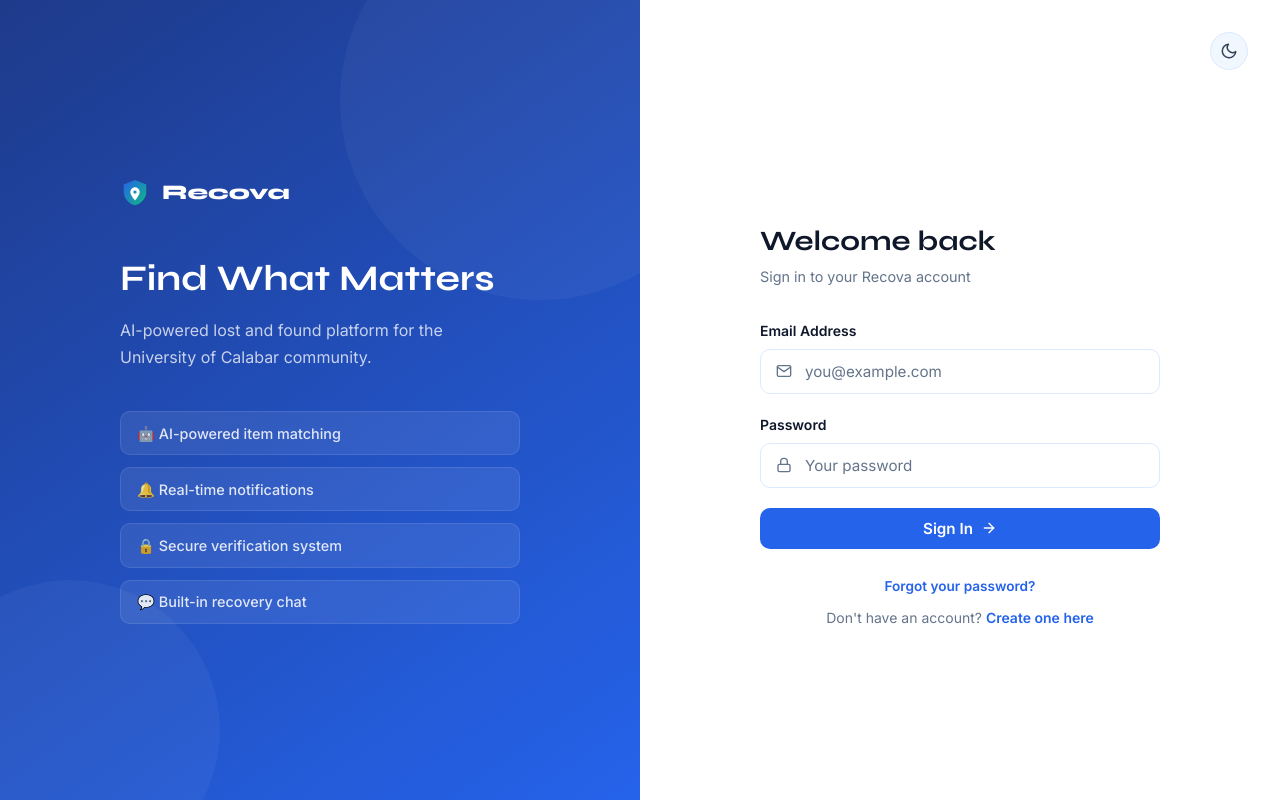
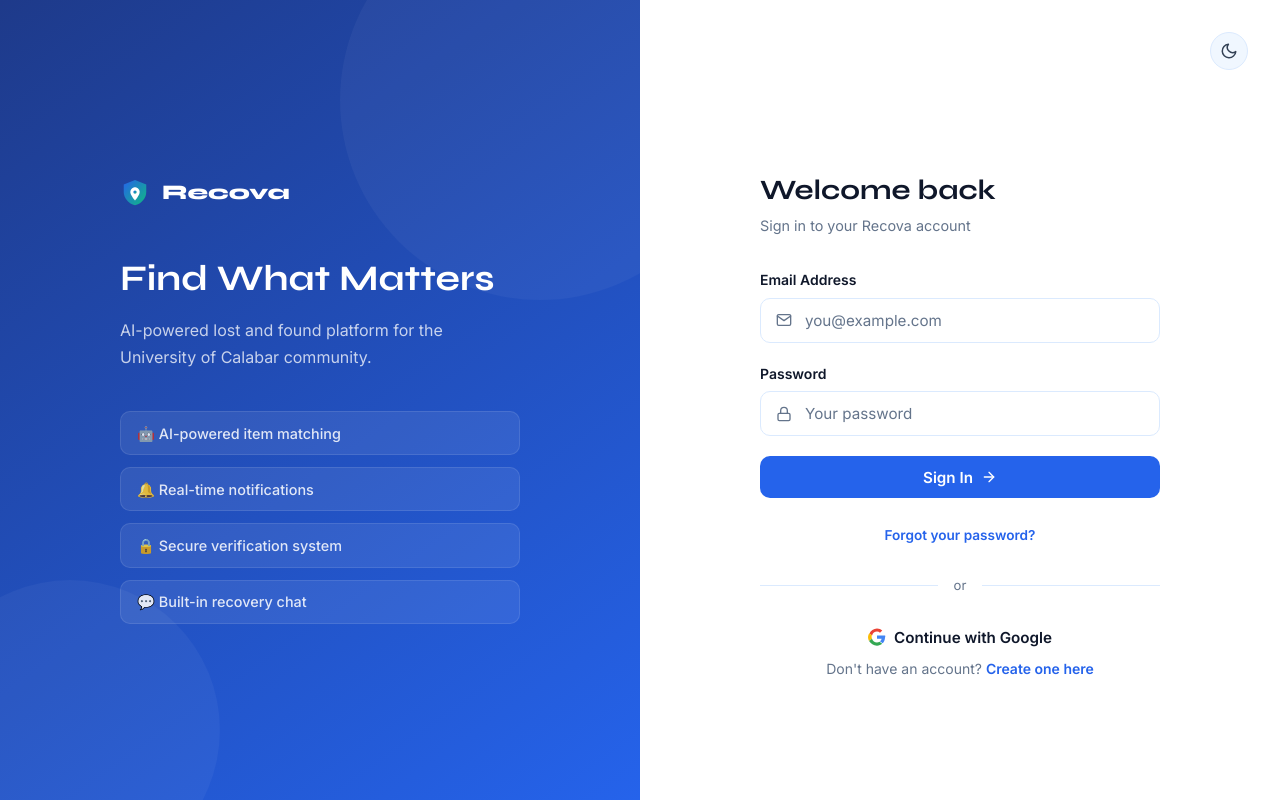
Before and after one commit to XHris2005/campus-lost-found, a React app in the folder frontend/: page /login in a window 1280 px wide. Built offline with nearby package versions, Linux system fonts and the light colour scheme; no server answers; the HTML template or start-up script is replaced by a standard one.

Commit message:
fix: wire activeTab to searchParams in AdminDashboard

```diff
--- /dev/null
+++ b/frontend/src/api/authApi.js
@@ -0,0 +1,26 @@
+import { signInWithPopup } from 'firebase/auth';
+import { doc, getDoc, setDoc } from 'firebase/firestore';
+import { auth, db, googleProvider } from '../firebase/firebaseConfig';
+
+export async function signInWithGoogle() {
+  const result = await signInWithPopup(auth, googleProvider);
+  const user = result.user;
+
+  // Check if user doc already exists
+  const userRef = doc(db, 'users', user.uid);
+  const userSnap = await getDoc(userRef);
+
+  // If first time — create Firestore document
+  if (!userSnap.exists()) {
+    await setDoc(userRef, {
+      uid: user.uid,
+      displayName: user.displayName,
+      email: user.email,
+      role: 'user',
+      recoveredCount: 0,
+      createdAt: new Date().toISOString(),
+    });
+  }
+
+  return user;
+}
--- a/frontend/src/components/AppLayout/AppLayout.jsx
+++ b/frontend/src/components/AppLayout/AppLayout.jsx
@@ -3,7 +3,7 @@
 import TopBar from '../TopBar/TopBar';
 import './AppLayout.css';
 
-export default function AppLayout({ children }) {
+export default function AppLayout({ children, tabCounts = {} }) {
   const [sidebarOpen, setSidebarOpen] = useState(false);
 
   return (
--- a/frontend/src/components/SideBar/SideBar.css
+++ b/frontend/src/components/SideBar/SideBar.css
@@ -231,6 +231,17 @@
 .sidebar-logout:hover {
   background: var(--error-bg);
 }
+.sidebar-tab-count {
+  margin-left: auto;
+  background: var(--accent);
+  color: #fff;
+  font-size: 0.7rem;
+  font-weight: 700;
+  padding: 0.1rem 0.45rem;
+  border-radius: 999px;
+  min-width: 18px;
+  text-align: center;
+}
 
 /* Mobile */
 @media (max-width: 768px) {
--- a/frontend/src/firebase/firebaseConfig.js
+++ b/frontend/src/firebase/firebaseConfig.js
@@ -2,6 +2,9 @@
 import { getAuth } from 'firebase/auth';
 import { getFirestore } from 'firebase/firestore';
 import { getMessaging, isSupported } from 'firebase/messaging';
+import { GoogleAuthProvider } from 'firebase/auth';
+export const googleProvider = new GoogleAuthProvider();
+
 
 const firebaseConfig = {
   apiKey: import.meta.env.VITE_FIREBASE_API_KEY,
--- a/frontend/src/pages/AdminDashboard/AdminDashboard.jsx
+++ b/frontend/src/pages/AdminDashboard/AdminDashboard.jsx
@@ -8,21 +8,15 @@
 import { getBadge } from '../../utils/badges';
 import {
   FiSearch, FiPackage, FiClock, FiCheckCircle,
-  FiXCircle, FiUsers, FiMessageSquare, FiBarChart2,
+  FiXCircle, FiUsers, FiMessageSquare,
 } from 'react-icons/fi';
+import { useSearchParams } from 'react-router-dom';
 import './AdminDashboard.css';
-
-const TABS = [
-  { key: 'matches', label: 'Pending Matches', icon: <FiSearch size={16} /> },
-  { key: 'reviewed', label: 'Reviewed', icon: <FiCheckCircle size={16} /> },
-  { key: 'claims', label: 'Claims', icon: <FiPackage size={16} /> },
-  { key: 'chats', label: 'Chats', icon: <FiMessageSquare size={16} /> },
-  { key: 'users', label: 'Users', icon: <FiUsers size={16} /> },
-];
 
 export default function AdminDashboard() {
   const { currentUser } = useAuth();
-  const [activeTab, setActiveTab] = useState('matches');
+  const [searchParams] = useSearchParams();
+  const activeTab = searchParams.get('tab') || 'matches';
   const [matches, setMatches] = useState([]);
   const [stats, setStats] = useState(null);
   const [users, setUsers] = useState([]);
@@ -165,14 +159,6 @@
     },
   ] : [];
 
-  function getTabCount(key) {
-    if (key === 'matches') return pendingMatches.length;
-    if (key === 'reviewed') return reviewedMatches.length;
-    if (key === 'claims') return claims.length;
-    if (key === 'chats') return adminChats.length;
-    if (key === 'users') return users.length;
-    return 0;
-  }
 
   return (
     <div className="admin-page">
@@ -211,21 +197,6 @@
       {error && (
         <div className="alert alert-error">{error}</div>
       )}
-
-      {/* Tabs */}
-      <div className="admin-tabs">
-        {TABS.map((tab) => (
-          <button
-            key={tab.key}
-            className={`admin-tab ${activeTab === tab.key ? 'admin-tab-active' : ''}`}
-            onClick={() => setActiveTab(tab.key)}
-          >
-            {tab.icon}
-            {tab.label}
-            <span className="admin-tab-count">{getTabCount(tab.key)}</span>
-          </button>
-        ))}
-      </div>
 
       {/* Tab Content */}
       {loading ? (
--- a/frontend/src/pages/Login/Login.css
+++ b/frontend/src/pages/Login/Login.css
@@ -170,6 +170,50 @@
   gap: 1.25rem;
   margin-bottom: 1.5rem;
 }
+.auth-divider {
+  display: flex;
+  align-items: center;
+  gap: 1rem;
+  margin: 1.25rem 0;
+  color: var(--text-muted);
+  font-size: 0.82rem;
+}
+
+.auth-divider::before,
+.auth-divider::after {
+  content: '';
+  flex: 1;
+  height: 1px;
+  background: var(--border);
+}
+
+.btn-google {
+  width: 100%;
+  display: flex;
+  align-items: center;
+  justify-content: center;
+  gap: 0.75rem;
+  padding: 0.75rem;
+  border-radius: var(--radius-md);
+  border: 1.5px solid var(--border);
+  background: var(--bg-card);
+  color: var(--text-primary);
+  font-size: 0.9rem;
+  font-weight: 600;
+  font-family: 'Inter', sans-serif;
+  cursor: pointer;
+  transition: var(--transition);
+}
+
+.btn-google:hover {
+  background: var(--bg-tertiary);
+  border-color: var(--accent);
+}
+
+.btn-google:disabled {
+  opacity: 0.6;
+  cursor: not-allowed;
+}
 
 /* Input with icon */
 .input-icon-wrap {
--- a/frontend/src/pages/Login/Login.jsx
+++ b/frontend/src/pages/Login/Login.jsx
@@ -9,9 +9,11 @@
 import { useAuth } from '../../context/AuthContext';
 import { sendPasswordResetEmail } from 'firebase/auth';
 import Logo from '../../components/Logo/Logo';
+import { signInWithGoogle } from '../../api/authApi';
 
 export default function Login() {
   const [email, setEmail] = useState('');
+  const [googleLoading, setGoogleLoading] = useState(false);
   const [password, setPassword] = useState('');
   const [error, setError] = useState('');
   const [loading, setLoading] = useState(false);
@@ -37,6 +39,18 @@
       setLoading(false);
     }
   }
+
+  async function handleGoogleSignIn() {
+  setGoogleLoading(true);
+  setError('');
+  try {
+    await signInWithGoogle();
+    navigate('/dashboard', { replace: true });
+  } catch (err) {
+    setError('Google sign-in failed. Please try again.');
+  }
+  setGoogleLoading(false);
+}
 
   async function handlePasswordReset(e) {
     e.preventDefault();
@@ -201,6 +215,24 @@
                   )}
               </div>
             )}
+            <div className="auth-divider">
+  <span>or</span>
+</div>
+
+<button
+  type="button"
+  className="btn btn-google"
+  onClick={handleGoogleSignIn}
+  disabled={googleLoading}
+>
+  <svg width="18" height="18" viewBox="0 0 48 48">
+    <path fill="#EA4335" d="M24 9.5c3.1 0 5.8 1.1 8 2.9l6-6C34.5 3.1 29.6 1 24 1 14.9 1 7.1 6.7 3.9 14.7l7 5.4C12.5 13.7 17.8 9.5 24 9.5z"/>
+    <path fill="#4285F4" d="M46.1 24.5c0-1.6-.1-3.1-.4-4.5H24v8.5h12.4c-.5 2.8-2.1 5.2-4.5 6.8l7 5.4c4.1-3.8 6.5-9.4 6.5-16.2z"/>
+    <path fill="#FBBC05" d="M10.9 28.6A14.8 14.8 0 0 1 9.5 24c0-1.6.3-3.2.8-4.6l-7-5.4A23.9 23.9 0 0 0 0 24c0 3.9.9 7.5 2.6 10.7l7.8-6.1z"/>
+    <path fill="#34A853" d="M24 47c5.6 0 10.3-1.9 13.7-5l-7-5.4c-1.9 1.3-4.3 2-6.7 2-6.2 0-11.5-4.2-13.4-9.9l-7.8 6.1C7.1 41.3 14.9 47 24 47z"/>
+  </svg>
+  {googleLoading ? 'Signing in...' : 'Continue with Google'}
+</button>
           <p className="auth-switch">
             Don't have an account?{' '}
             <Link to="/register">Create one here</Link>
--- a/frontend/src/pages/Register/Register.jsx
+++ b/frontend/src/pages/Register/Register.jsx
@@ -9,12 +9,14 @@
   FiSearch, FiSun, FiMoon,
 } from 'react-icons/fi';
 import Logo from '../../components/Logo/Logo';
+import { signInWithGoogle } from '../../api/authApi';
 import './Register.css';
 
 export default function Register() {
   const [formData, setFormData] = useState({
     name: '', email: '', password: '', confirmPassword: '',
   });
+  const [googleLoading, setGoogleLoading] = useState(false);
   const [error, setError] = useState('');
   const [loading, setLoading] = useState(false);
   const navigate = useNavigate();
@@ -56,6 +58,18 @@
       setLoading(false);
     }
   }
+
+  async function handleGoogleSignIn() {
+  setGoogleLoading(true);
+  setError('');
+  try {
+    await signInWithGoogle();
+    navigate('/dashboard', { replace: true });
+  } catch (err) {
+    setError('Google sign-in failed. Please try again.');
+  }
+  setGoogleLoading(false);
+}
 
   return (
     <div className="auth-page">
@@ -184,6 +198,24 @@
               {!loading && <FiArrowRight size={16} />}
             </button>
           </form>
+          <div className="auth-divider">
+  <span>or</span>
+</div>
+
+<button
+  type="button"
+  className="btn btn-google"
+  onClick={handleGoogleSignIn}
+  disabled={googleLoading}
+>
+  <svg width="18" height="18" viewBox="0 0 48 48">
+    <path fill="#EA4335" d="M24 9.5c3.1 0 5.8 1.1 8 2.9l6-6C34.5 3.1 29.6 1 24 1 14.9 1 7.1 6.7 3.9 14.7l7 5.4C12.5 13.7 17.8 9.5 24 9.5z"/>
+    <path fill="#4285F4" d="M46.1 24.5c0-1.6-.1-3.1-.4-4.5H24v8.5h12.4c-.5 2.8-2.1 5.2-4.5 6.8l7 5.4c4.1-3.8 6.5-9.4 6.5-16.2z"/>
+    <path fill="#FBBC05" d="M10.9 28.6A14.8 14.8 0 0 1 9.5 24c0-1.6.3-3.2.8-4.6l-7-5.4A23.9 23.9 0 0 0 0 24c0 3.9.9 7.5 2.6 10.7l7.8-6.1z"/>
+    <path fill="#34A853" d="M24 47c5.6 0 10.3-1.9 13.7-5l-7-5.4c-1.9 1.3-4.3 2-6.7 2-6.2 0-11.5-4.2-13.4-9.9l-7.8 6.1C7.1 41.3 14.9 47 24 47z"/>
+  </svg>
+  {googleLoading ? 'Signing in...' : 'Continue with Google'}
+</button>
 
           <p className="auth-switch">
             Already have an account?{' '}
```
Also changed, not shown: frontend/src/components/SideBar/SideBar.jsx (+63 -58 lines).
